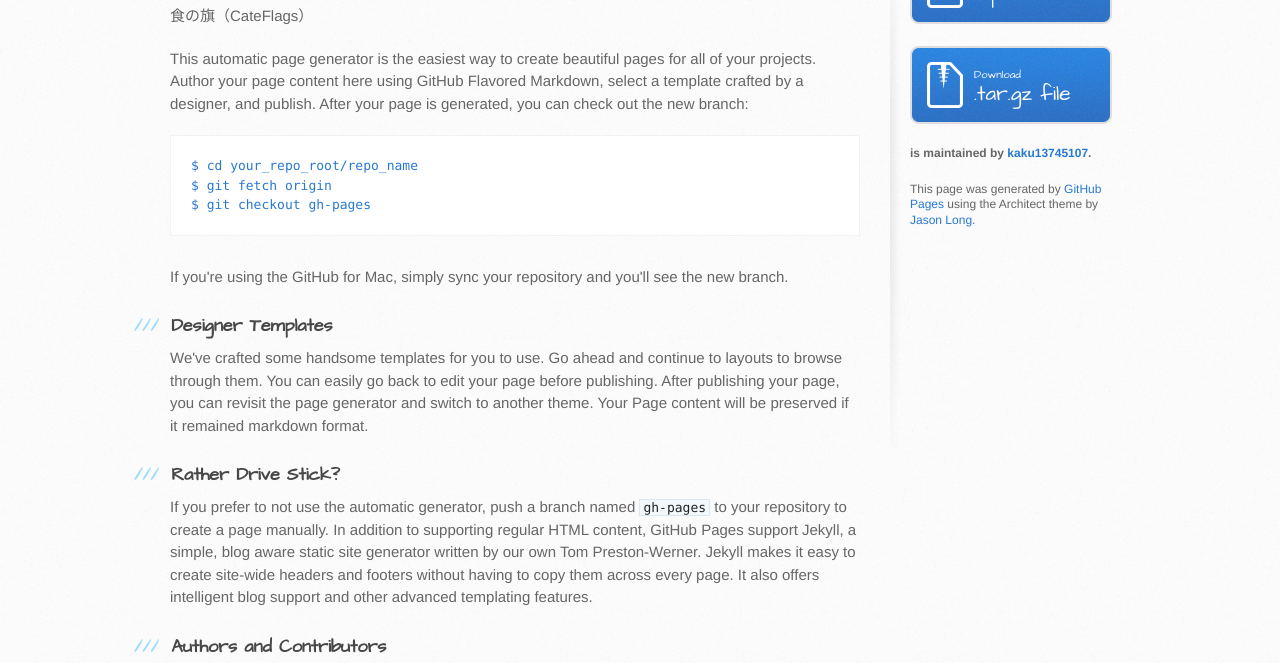
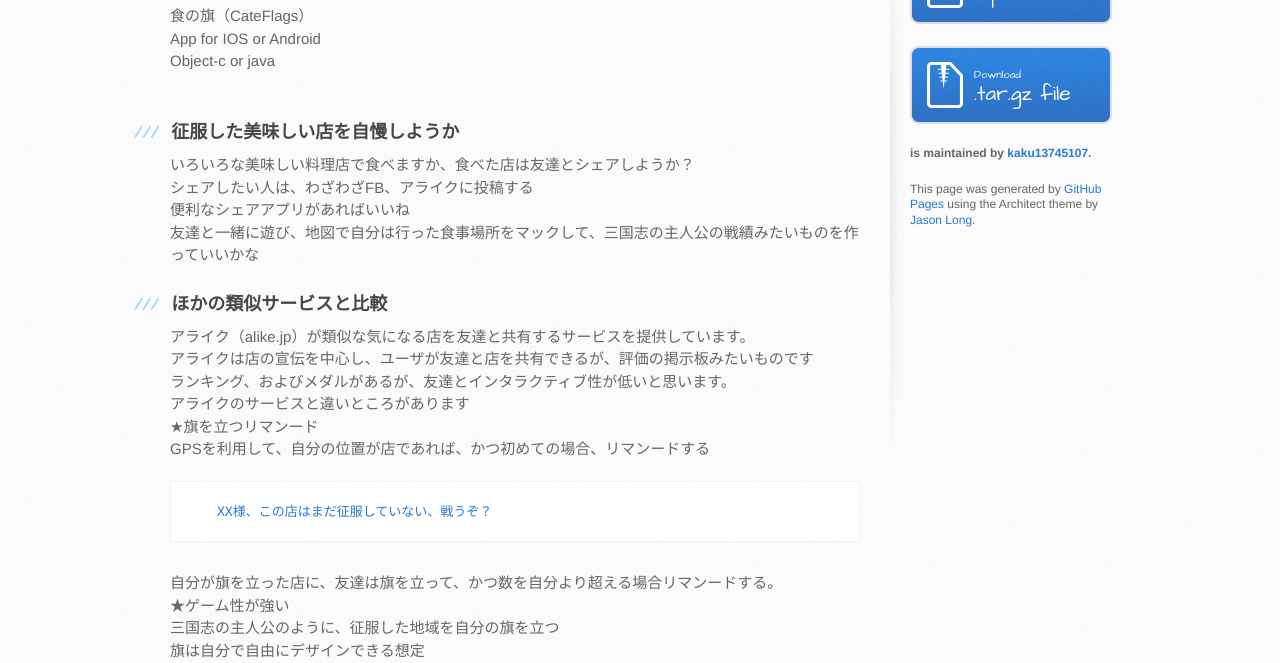
Before and after one commit to kaku13745107/cateflags, a plain HTML site: page index.html in a window 1280 px wide. Shown: the part 286-949 px from the top of the page. Drawn offline with Linux system fonts and the light colour scheme.

```diff
--- a/index.html
+++ b/index.html
@@ -31,36 +31,41 @@
           <h3>
 <a name="cateflags" class="anchor" href="#cateflags"><span class="octicon octicon-link"></span></a>CateFlags</h3>
 
-<p>食の旗（CateFlags）<br></p>
+<p>食の旗（CateFlags）<br>
+App for IOS or Android<br>
+Object-c or java<br><br></p>
 
-<p>This automatic page generator is the easiest way to create beautiful pages for all of your projects. Author your page content here using GitHub Flavored Markdown, select a template crafted by a designer, and publish. After your page is generated, you can check out the new branch:</p>
+<h3>
+<a name="%E5%BE%81%E6%9C%8D%E3%81%97%E3%81%9F%E7%BE%8E%E5%91%B3%E3%81%97%E3%81%84%E5%BA%97%E3%82%92%E8%87%AA%E6%85%A2%E3%81%97%E3%82%88%E3%81%86%E3%81%8B" class="anchor" href="#%E5%BE%81%E6%9C%8D%E3%81%97%E3%81%9F%E7%BE%8E%E5%91%B3%E3%81%97%E3%81%84%E5%BA%97%E3%82%92%E8%87%AA%E6%85%A2%E3%81%97%E3%82%88%E3%81%86%E3%81%8B"><span class="octicon octicon-link"></span></a>征服した美味しい店を自慢しようか</h3>
 
-<pre><code>$ cd your_repo_root/repo_name
-$ git fetch origin
-$ git checkout gh-pages
+<p>いろいろな美味しい料理店で食べますか、食べた店は友達とシェアしようか？<br>
+シェアしたい人は、わざわざFB、アライクに投稿する<br>
+便利なシェアアプリがあればいいね<br>
+友達と一緒に遊び、地図で自分は行った食事場所をマックして、三国志の主人公の戦績みたいものを作っていいかな<br></p>
+
+<h3>
+<a name="%E3%81%BB%E3%81%8B%E3%81%AE%E9%A1%9E%E4%BC%BC%E3%82%B5%E3%83%BC%E3%83%93%E3%82%B9%E3%81%A8%E6%AF%94%E8%BC%83" class="anchor" href="#%E3%81%BB%E3%81%8B%E3%81%AE%E9%A1%9E%E4%BC%BC%E3%82%B5%E3%83%BC%E3%83%93%E3%82%B9%E3%81%A8%E6%AF%94%E8%BC%83"><span class="octicon octicon-link"></span></a>ほかの類似サービスと比較</h3>
+
+<p>アライク（alike.jp）が類似な気になる店を友達と共有するサービスを提供しています。<br>
+アライクは店の宣伝を中心し、ユーザが友達と店を共有できるが、評価の掲示板みたいものです<br>
+ランキング、およびメダルがあるが、友達とインタラクティブ性が低いと思います。<br>
+アライクのサービスと違いところがあります<br>
+★旗を立つリマンード<br>
+GPSを利用して、自分の位置が店であれば、かつ初めての場合、リマンードする<br></p>
+
+<pre><code>　　XX様、この店はまだ征服していない、戦うぞ？
 </code></pre>
 
-<p>If you're using the GitHub for Mac, simply sync your repository and you'll see the new branch.</p>
-
-<h3>
-<a name="designer-templates" class="anchor" href="#designer-templates"><span class="octicon octicon-link"></span></a>Designer Templates</h3>
-
-<p>We've crafted some handsome templates for you to use. Go ahead and continue to layouts to browse through them. You can easily go back to edit your page before publishing. After publishing your page, you can revisit the page generator and switch to another theme. Your Page content will be preserved if it remained markdown format.</p>
-
-<h3>
-<a name="rather-drive-stick" class="anchor" href="#rather-drive-stick"><span class="octicon octicon-link"></span></a>Rather Drive Stick?</h3>
-
-<p>If you prefer to not use the automatic generator, push a branch named <code>gh-pages</code> to your repository to create a page manually. In addition to supporting regular HTML content, GitHub Pages support Jekyll, a simple, blog aware static site generator written by our own Tom Preston-Werner. Jekyll makes it easy to create site-wide headers and footers without having to copy them across every page. It also offers intelligent blog support and other advanced templating features.</p>
-
-<h3>
-<a name="authors-and-contributors" class="anchor" href="#authors-and-contributors"><span class="octicon octicon-link"></span></a>Authors and Contributors</h3>
-
-<p>You can <a href="https://github.com/blog/821" class="user-mention">@mention</a> a GitHub username to generate a link to their profile. The resulting <code>&lt;a&gt;</code> element will link to the contributor's GitHub Profile. For example: In 2007, Chris Wanstrath (<a href="https://github.com/defunkt" class="user-mention">@defunkt</a>), PJ Hyett (<a href="https://github.com/pjhyett" class="user-mention">@pjhyett</a>), and Tom Preston-Werner (<a href="https://github.com/mojombo" class="user-mention">@mojombo</a>) founded GitHub.</p>
-
-<h3>
-<a name="support-or-contact" class="anchor" href="#support-or-contact"><span class="octicon octicon-link"></span></a>Support or Contact</h3>
-
-<p>Having trouble with Pages? Check out the documentation at <a href="http://help.github.com/pages">http://help.github.com/pages</a> or contact <a href="mailto:support@github.com">support@github.com</a> and we’ll help you sort it out.</p>
+<p>自分が旗を立った店に、友達は旗を立って、かつ数を自分より超える場合リマンードする。<br>
+★ゲーム性が強い<br>
+三国志の主人公のように、征服した地域を自分の旗を立つ<br>
+旗は自分で自由にデザインできる想定<br>
+立った旗にこの店の写真やコメントなどを含める<br>
+自分が征服した地域を写真でつくれる<br>
+★ゲームにシェアできる<br>
+自分が立った旗をクリックすると、自分の写真やコメントを見える<br>
+友達の旗をクリックすると、彼が投稿した写真やコメントをみえる<br>
+旗の内容をFBに投稿できるボタンを設定する<br></p>
         </section>
 
         <aside id="sidebar">
```
Also changed, not shown: params.json (+1 -1 lines).
